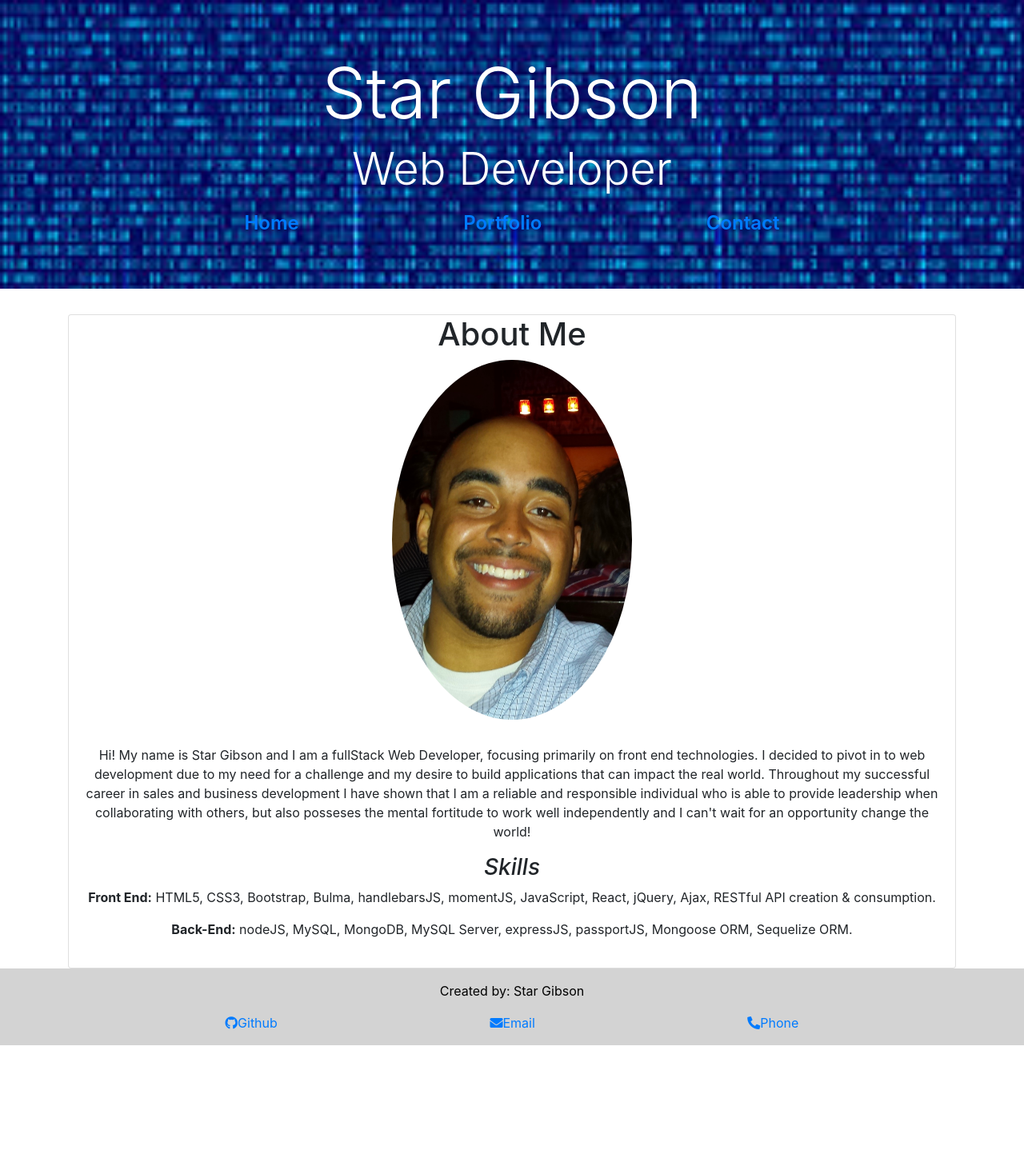
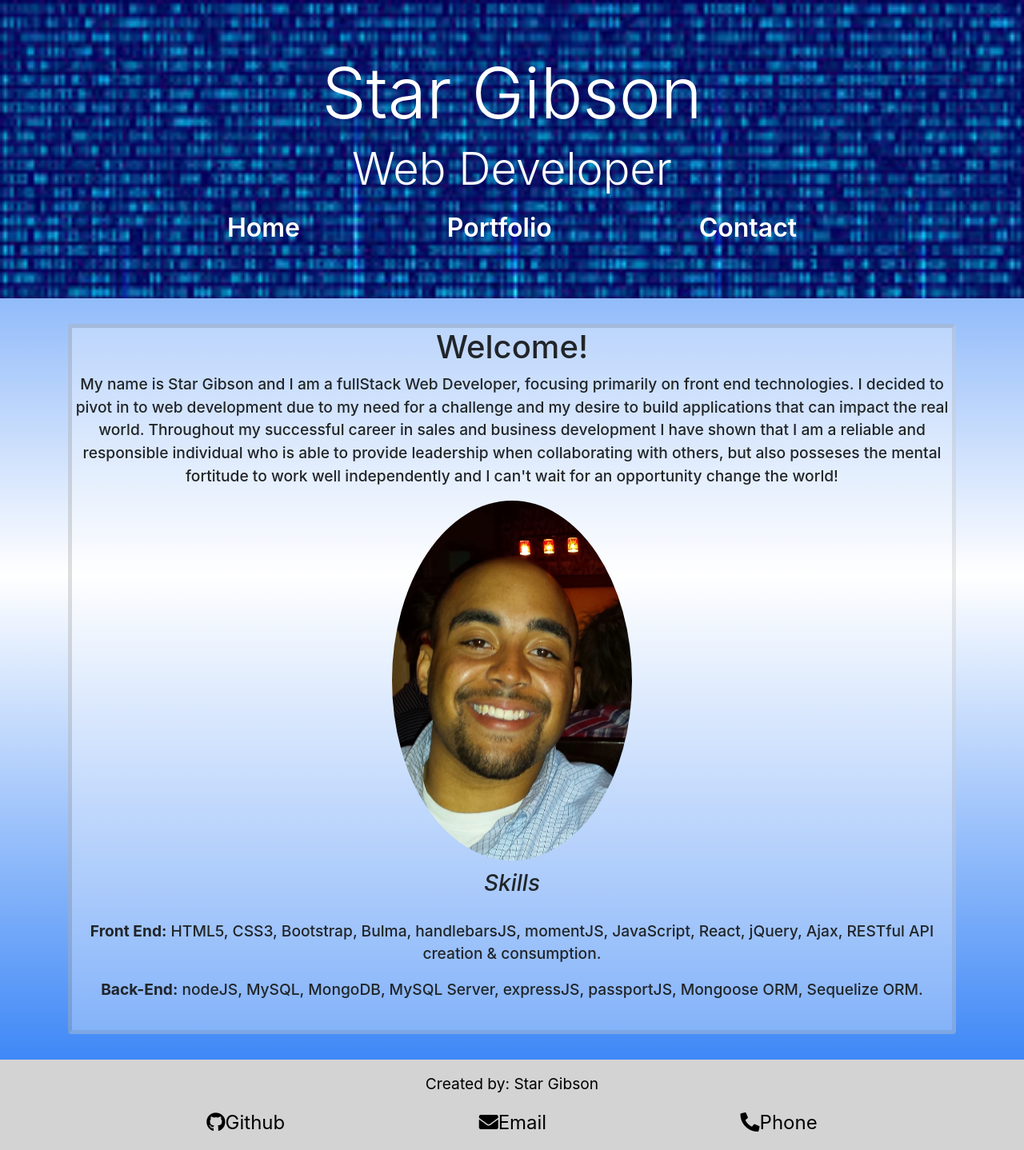
Before and after one commit to Star-Gibson/react_portfolio, a React (Create React App) app: page / in a window 1280 px wide. Shown: the whole page at 80% size. Before the commit the page ends 1307 px from the top, so only its background shows below. Built offline with nearby package versions, Linux system fonts and the light colour scheme; the HTML template or start-up script is replaced by a standard one.

Commit message:
Finished styling

```diff
--- a/src/components/Footer/Footer.css
+++ b/src/components/Footer/Footer.css
@@ -1,9 +1,15 @@
 .footer{
     background-color: lightgray;
-    color: black
+    color: black;
+    font-size: larger
 }
 
 .footerLinks {
     display:flex;
     justify-content: space-evenly;
 }
+
+.footerLinks a{
+color: black;
+font-size: x-large
+}
--- a/src/components/Footer/Footer.jsx
+++ b/src/components/Footer/Footer.jsx
@@ -24,7 +24,7 @@ const Footer = () => {
                 <div className="phoneFooter">
                 <a href="tel: 919-815-2461">
                 <i className="fas fa-phone-alt"></i>
-                    Phone
+                     Phone
                 </a>
                 </div>
             </div>
--- a/src/components/Navigation/Navigation.css
+++ b/src/components/Navigation/Navigation.css
@@ -2,4 +2,10 @@
     display: flex;
     justify-content: space-evenly;
     font-size: x-large;
+    color: white
 }
+
+#navigation a{
+    color: white;
+    font-size: xx-large
+}
--- /dev/null
+++ b/src/components/pages/About/About.css
@@ -0,0 +1,8 @@
+#aboutMe{
+    border-style: inset;
+    border-width: thick;
+    background-color: rgba(255, 255, 255, 0.322);
+    font-weight: 500;
+    margin-bottom: 2rem;
+    font-size: larger
+}
--- a/src/components/pages/About/About.jsx
+++ b/src/components/pages/About/About.jsx
@@ -1,6 +1,7 @@
 import React from 'react'
 import Header from "../../Header/Header";
 import Footer from "../../Footer/Footer";
+import "../About/About.css"
 
 const About = () => {
 
@@ -8,15 +9,15 @@ const About = () => {
         <div>
             <Header />
             <div className="container">
-                <div className="card">
+                <div className="card" id="aboutMe">
                     <div className="card-title">
-                        <h1>About Me</h1>
+                        <h1>Welcome!</h1>
+                        <p>My name is Star Gibson and I am a fullStack Web Developer, focusing primarily on front end technologies. I decided to pivot in to web development due to my need for a challenge and my desire to build applications that can impact the real world.
+                    Throughout my successful career in sales and business development I have shown that I am a reliable and responsible individual who is able to provide leadership when collaborating with others, but also posseses the mental fortitude to work well independently and I can't wait for an opportunity change the world!</p>
                         <img className="rounded-circle" width="300px" src="./assets/img/profilePic.jpeg" alt="" />
                     </div>
+                        <h3><em>Skills</em></h3>
                     <div className="card-body">
-                        <p>Hi! My name is Star Gibson and I am a fullStack Web Developer, focusing primarily on front end technologies. I decided to pivot in to web development due to my need for a challenge and my desire to build applications that can impact the real world.
-                    Throughout my successful career in sales and business development I have shown that I am a reliable and responsible individual who is able to provide leadership when collaborating with others, but also posseses the mental fortitude to work well independently and I can't wait for an opportunity change the world!</p>
-                        <h3><em>Skills</em></h3>
                         <p><strong>Front End:</strong> HTML5, CSS3, Bootstrap, Bulma, handlebarsJS, momentJS, JavaScript, React, jQuery, Ajax, RESTful API creation & consumption.</p>
                         <p><strong>Back-End:</strong> nodeJS, MySQL, MongoDB, MySQL Server, expressJS, passportJS, Mongoose ORM, Sequelize ORM.</p>
                     </div>
--- /dev/null
+++ b/src/components/pages/Contact/Contact.css
@@ -0,0 +1,5 @@
+#contactInfo{
+    border-style: inset;
+    border-width: thick;
+    background-color: rgba(255, 255, 255, 0.322)
+}
--- a/src/components/pages/Contact/Contact.jsx
+++ b/src/components/pages/Contact/Contact.jsx
@@ -1,17 +1,17 @@
 import React from 'react'
 import Header from "../../Header/Header";
 import Footer from "../../Footer/Footer";
-
+import "../Contact/Contact.css"
 const Contact = () => {
 
   return (
     <div>
     <Header />
-    <div className="container mb-3">
-        <div className="card">
+    <div className="container mb-3" >
+        <div className="card" id="contactInfo">
             <div className="card-title">
                 <h1>Contact Information</h1>
-                <img className="rounded-circle" width="128px" src="./assets/img/profilePic.jpeg" alt="" />
+                <img className="rounded-circle" width="256px" src="./assets/img/profilePic.jpeg" alt="" />
             </div>
             <div className="card-body">
                 <p><strong>Email:</strong> sgibsoncoding@gmail.com</p>
--- a/src/components/pages/Project/Project.jsx
+++ b/src/components/pages/Project/Project.jsx
@@ -36,7 +36,7 @@ const Project = () => {
         <div>
             <Header />
             <div className="container">
-                <h1>Projects</h1>
+                <h1>Portfolio</h1>
                 <div className="card" id="portfolioDisplay">
                     <img className="card-img-top" src="/assets/img/DSR.gif" alt="dailyServiceRecord" />
                     <div className="card-body">
--- a/src/index.css
+++ b/src/index.css
@@ -1,13 +1,9 @@
-/* body {
+body {
   margin: 0;
-  font-family: -apple-system, BlinkMacSystemFont, 'Segoe UI', 'Roboto', 'Oxygen',
-    'Ubuntu', 'Cantarell', 'Fira Sans', 'Droid Sans', 'Helvetica Neue',
-    sans-serif;
-  -webkit-font-smoothing: antialiased;
-  -moz-osx-font-smoothing: grayscale;
+  background-image: linear-gradient(to bottom, rgb(27, 114, 245), white,rgb(27, 114, 245));
 }
 
-code {
+/* code {
   font-family: source-code-pro, Menlo, Monaco, Consolas, 'Courier New',
     monospace;
 } */
```
Also changed, not shown: public/manifest.json, src/components/Footer/img/SSG.png (added), 1 other file (tests, documents, lock files or other folders).
